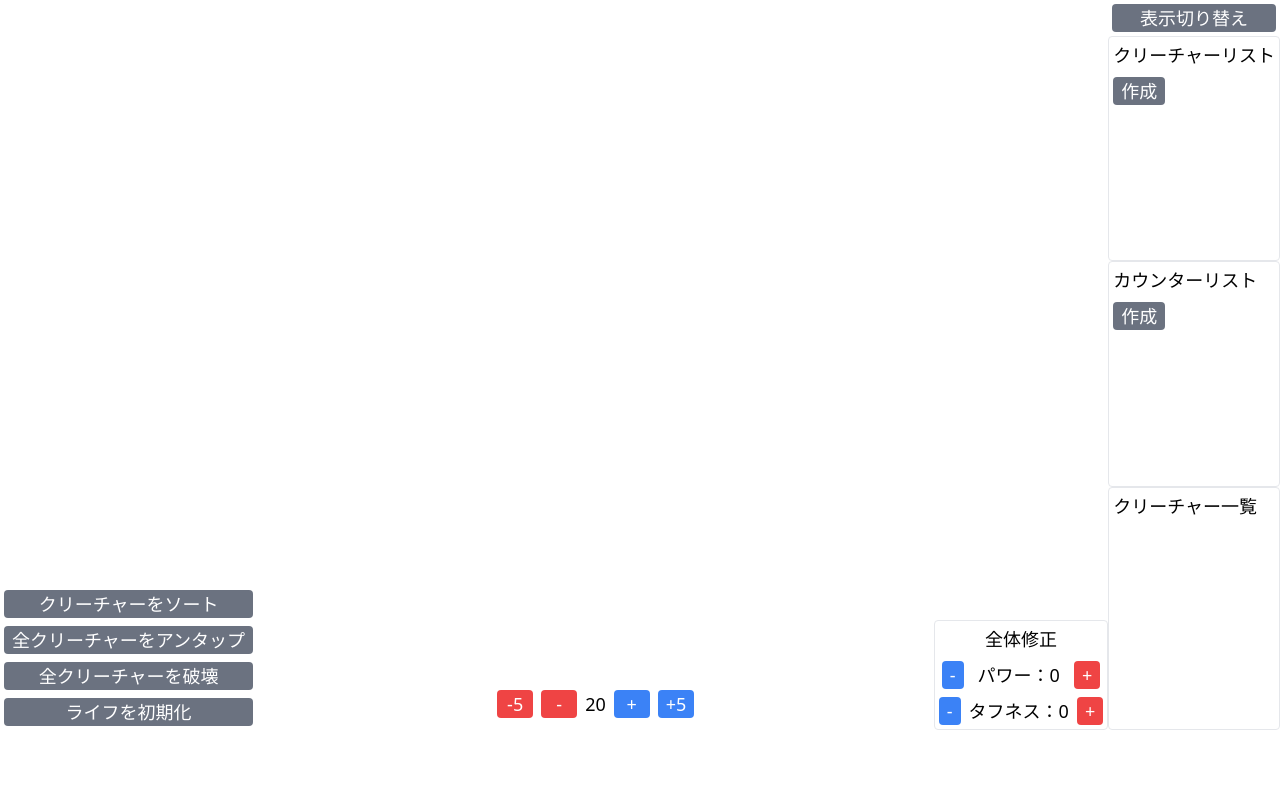
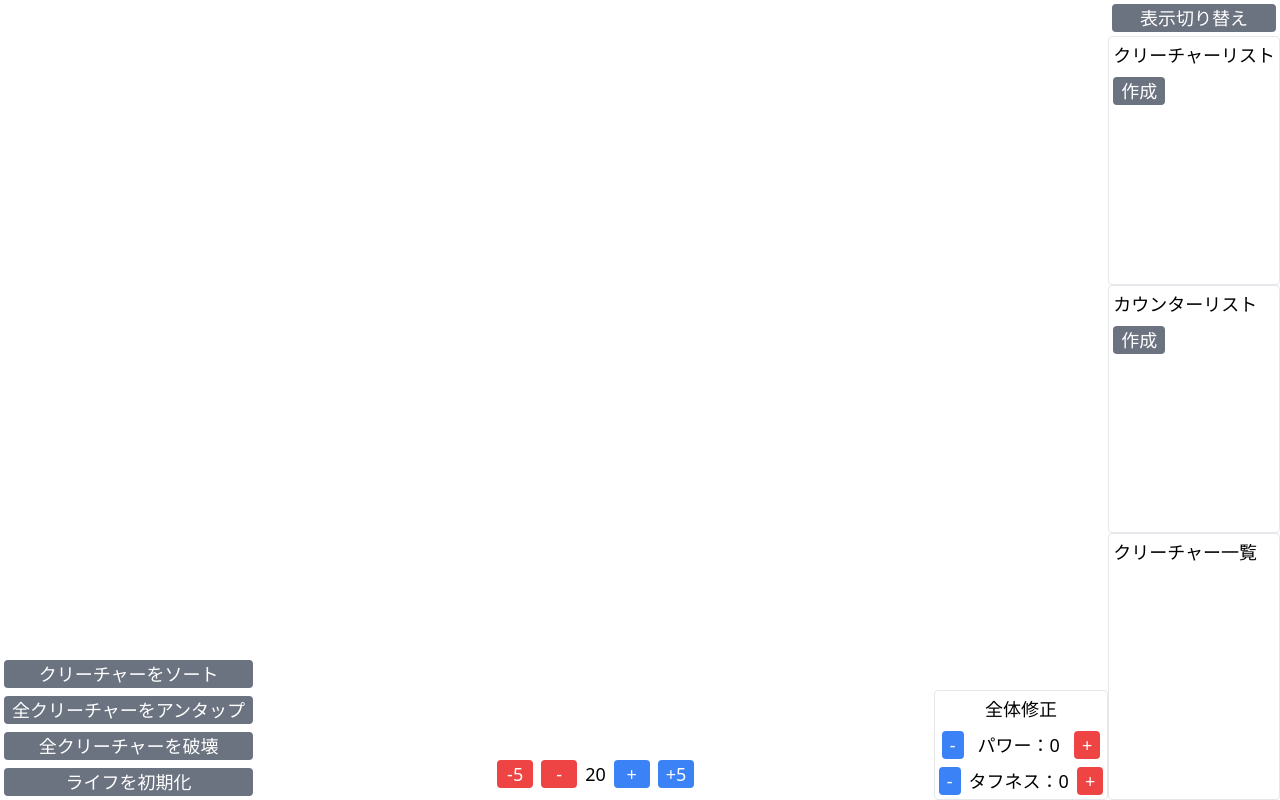
Before and after one commit to 30pancake/life_counter, a Nuxt app: page / in a window 1280 px wide. Built offline with nearby package versions, Linux system fonts and the light colour scheme.

Commit message:
javascriptで表示部分の高さを取得するよう変更

```diff
--- a/pages/index.vue
+++ b/pages/index.vue
@@ -1,5 +1,5 @@
 <template>
-  <div class="full-height flex">
+  <div class="flex" ref="content">
     <!-- メインフィールド -->
     <div class="flex flex-col flex-grow">
       <!-- フィールド -->
@@ -51,13 +51,6 @@
   </div>
 </template>
 
-<style scoped>
-.full-height {
-  height: calc(100vh - 70px);
-  overflow-y: auto; /* スクロールが必要な場合に追加 */
-}
-</style>
-
 <script lang="ts">
   import WithStatusCreature from '@/components/classes/with_status_creature.ts';
   import CookieKey from '@/components/classes/cookie_key.ts';
@@ -98,6 +91,8 @@
     },
     mounted() {
       try {
+        this.adjustHeight();
+        window.addEventListener('resize', this.adjustHeight);
         const temp = Global.getFromCookie(this.cookieKey.CREATURE_LIST);
         if (temp instanceof Array) {
           this.creatureList = temp.filter(x => WithStatusCreature.canConvert(x))
@@ -106,6 +101,9 @@
       } catch {
         //
       }
+    },
+    destroyed() {
+      window.removeEventListener('resize', this.adjustHeight);
     },
     methods: {
       initializeLife(): void {
@@ -143,7 +141,10 @@
           c.status.toughnessBonus = modifyValue.toughness;
         });
       },
-
+      adjustHeight() {
+        const viewportHeight = window.innerHeight;
+        this.$refs.content.style.height = `${viewportHeight}px`;
+      },
       _getModifyValue(): ModifyValue {
         const ref = this.$refs.modify_status as InstanceType<typeof ModifyView>;
         if (ref != null && ref != undefined) {
```
